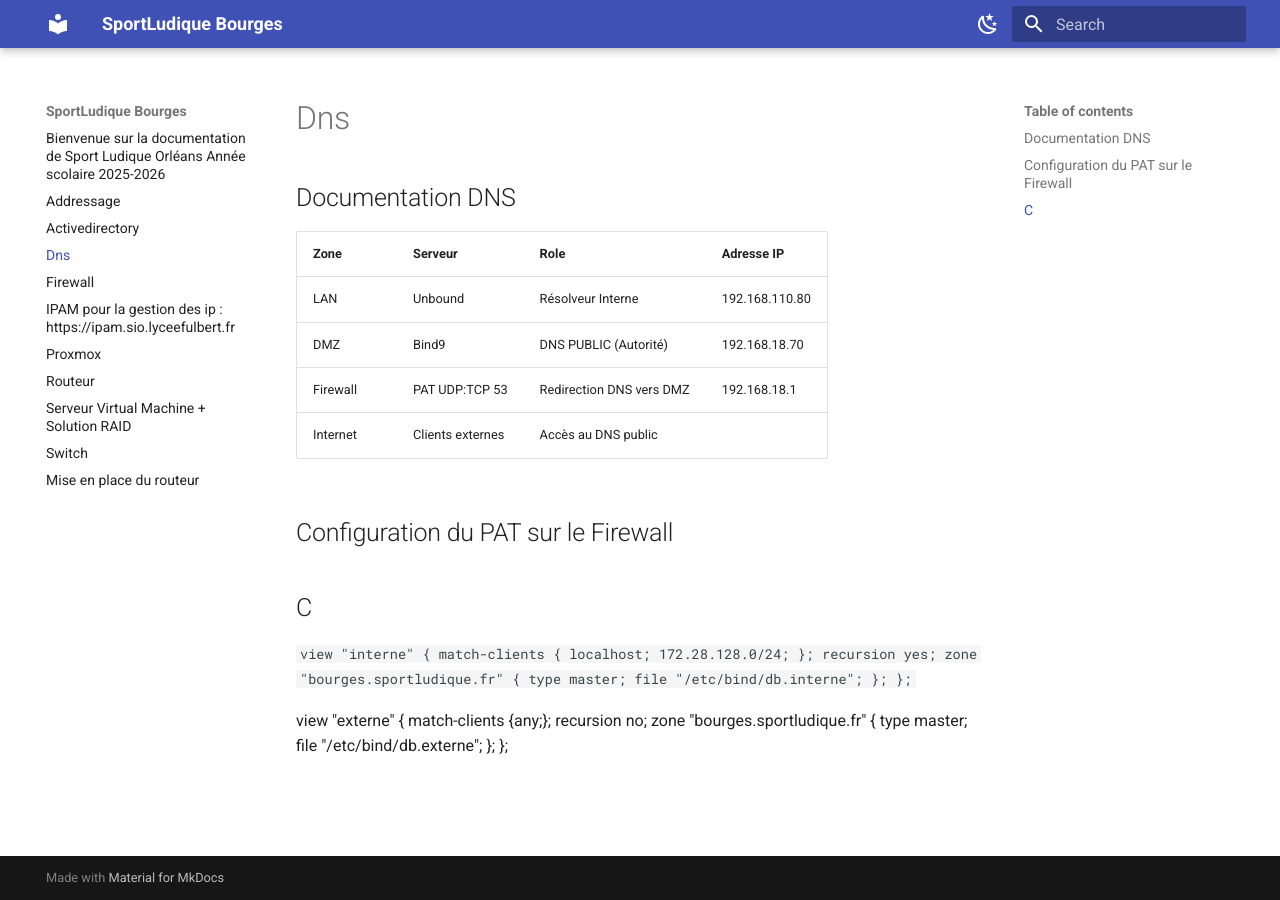
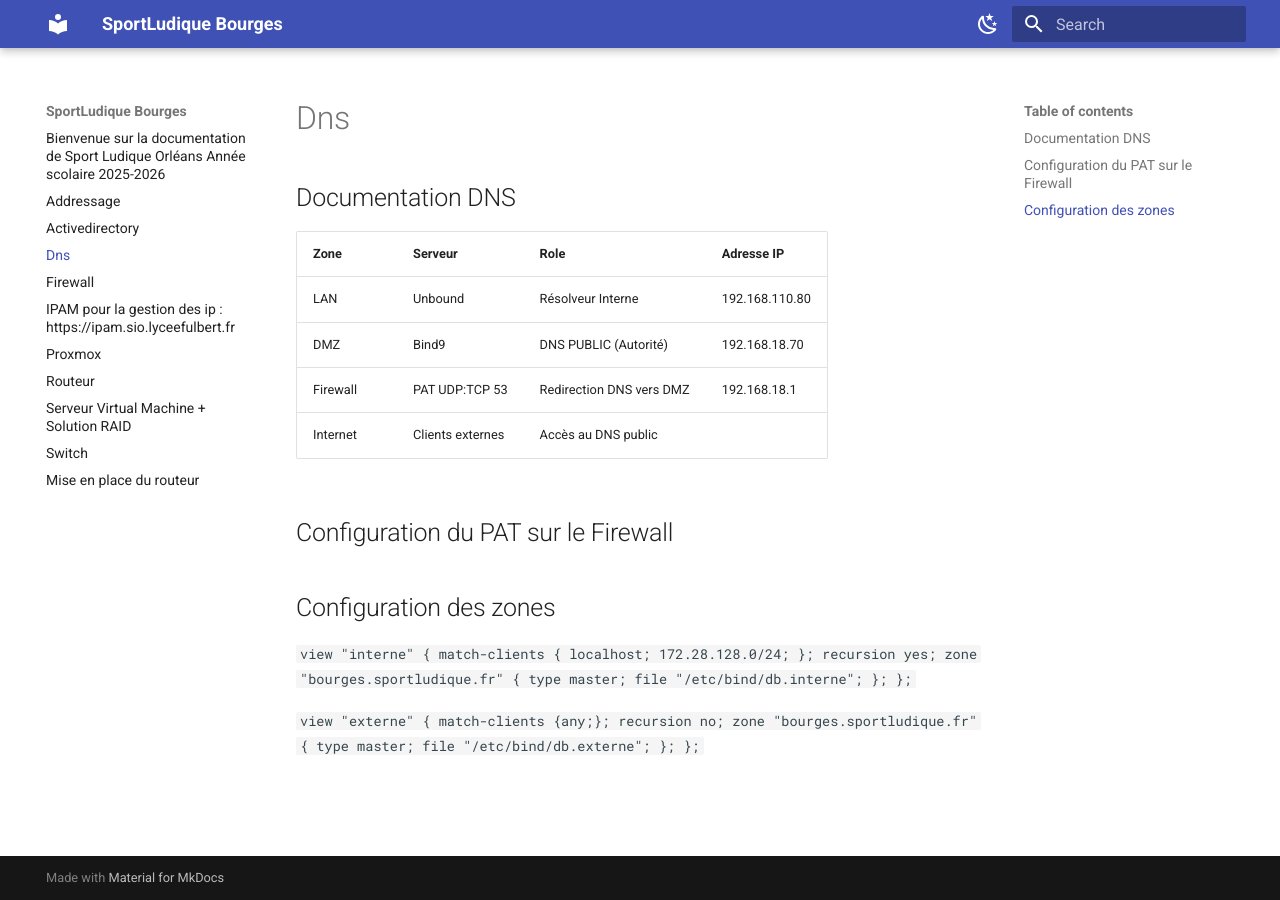
Before and after one commit to RAYAN241351/SportLudique2025-2026, an MkDocs documentation site: the page built from docs/dns.md, in a window 1280 px wide. Built offline with MkDocs 1.6.1 and Material for MkDocs 9.7.7, drawn with Linux system fonts in a browser that asks for light colours.

Commit message:
Update dns.md

```diff
--- a/docs/dns.md
+++ b/docs/dns.md
@@ -13,7 +13,7 @@
 
 
 
-## C
+## Configuration des zones
 
 `view "interne" {
      match-clients { localhost; 172.28.128.0/24; };
@@ -24,11 +24,11 @@
      };
 };`
 
-view "externe" {
+`view "externe" {
      match-clients {any;};
      recursion no;
      zone "bourges.sportludique.fr" {
      type master;
      file "/etc/bind/db.externe";
      };
-};
+};`
```
